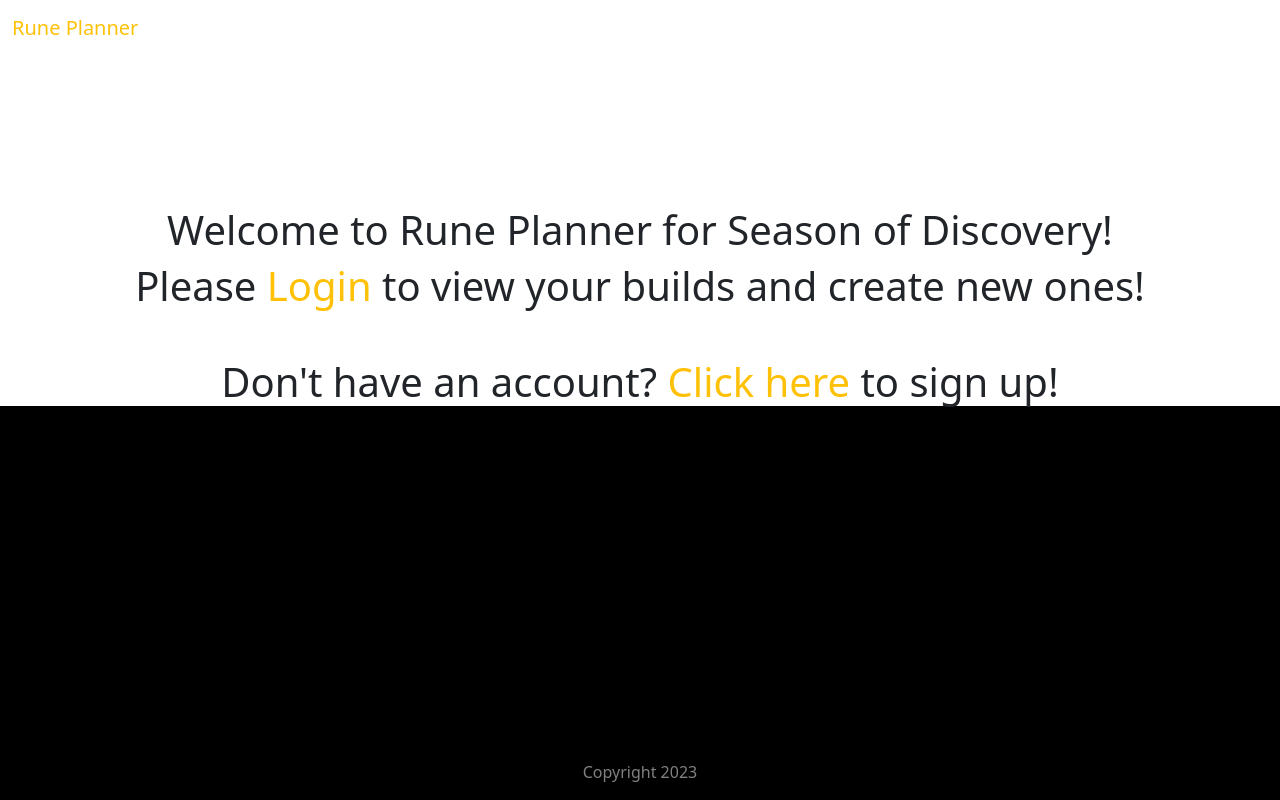
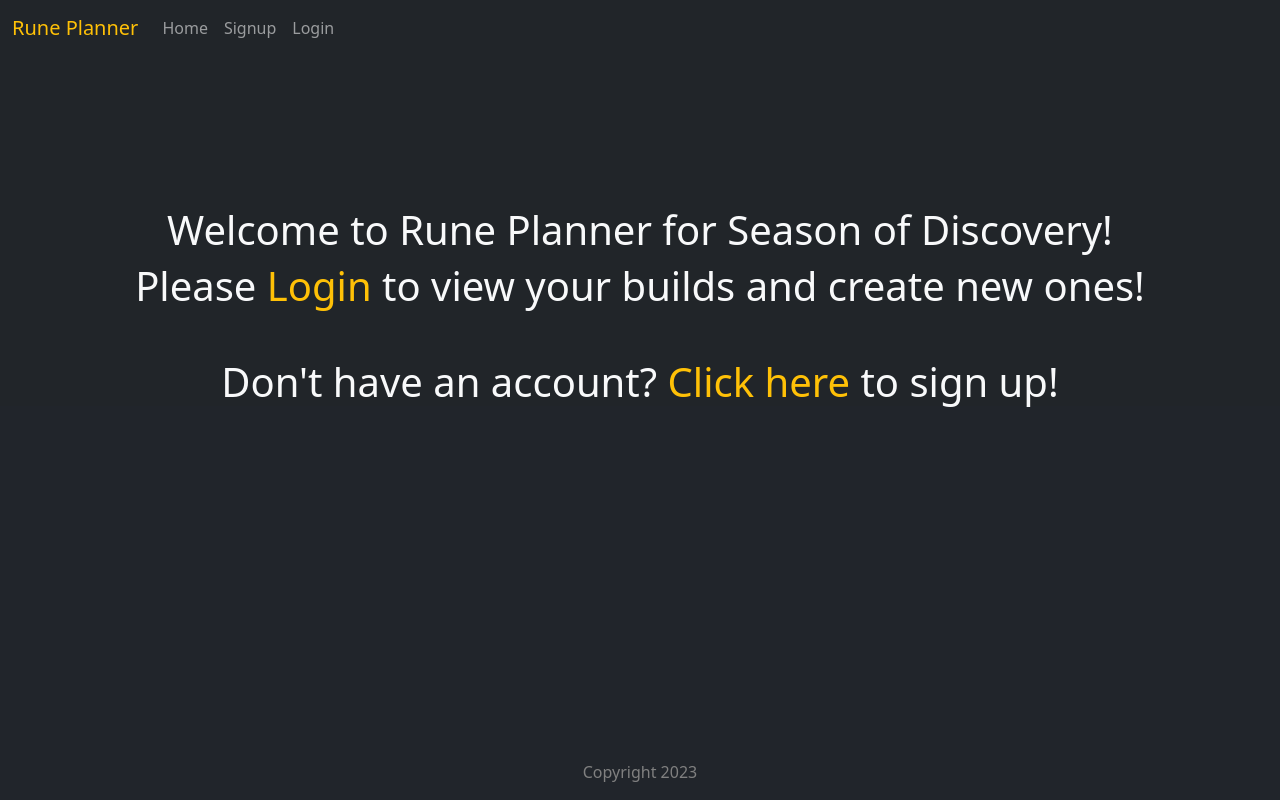
Before and after one commit to levipowis/sod-rune-planner-frontend, a React (Vite) app: page / in a window 1280 px wide. Built offline with nearby package versions, Linux system fonts and the light colour scheme; no server answers.

Commit message:
fixed css background colors

```diff
--- a/src/App.jsx
+++ b/src/App.jsx
@@ -6,7 +6,7 @@ import { BrowserRouter } from "react-router-dom";
 function App() {
   return (
     // Sets the background color and text color for the app via Bootstrap class name
-    <div>
+    <div className="bg-dark text-light">
       <BrowserRouter>
         <Header />
         <Content />
--- a/src/index.css
+++ b/src/index.css
@@ -1,6 +1,6 @@
 html {
   scroll-behavior: smooth;
-  background-color: black;
+  background-color: #21252B;
 }
 
 footer {
```
